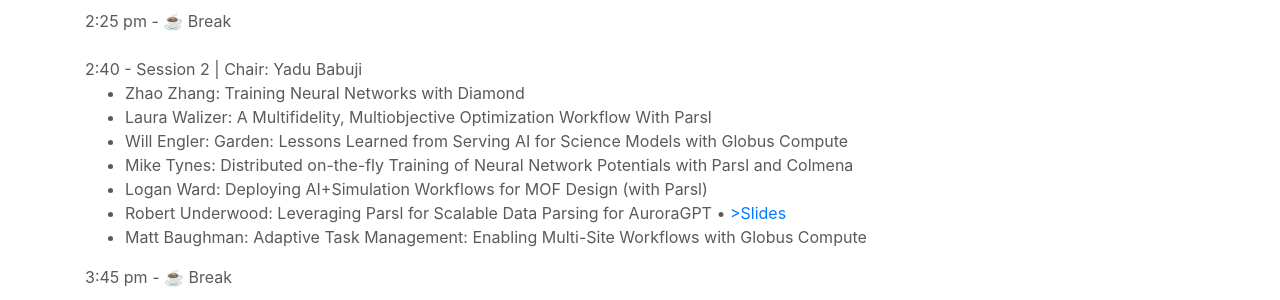
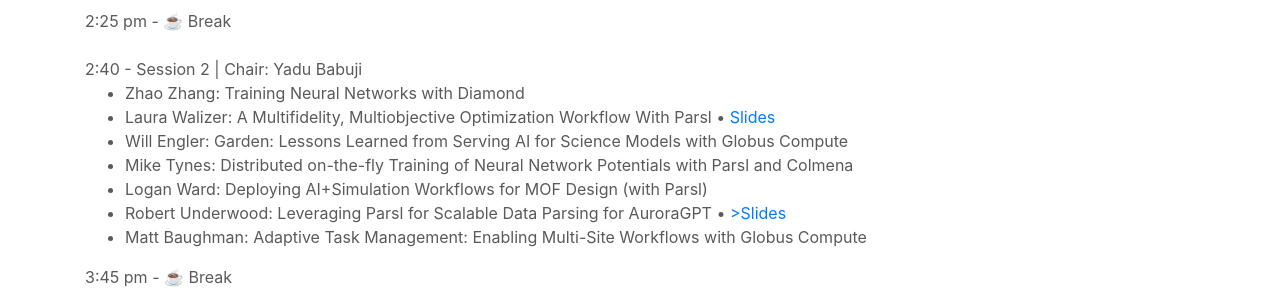
Before and after one commit to Parsl/parsl.github.io, a Jekyll site: the page built from parslfest/parslfest2025.html, in a window 1280 px wide and 900 px high, scrolled down 1369 px. Shown: the part 153-453 px from the top of the window. Built offline with Jekyll 4.4.1, drawn with Linux system fonts in a browser that asks for light colours.

Commit message:
Update parslfest2025.html

```diff
--- a/parslfest/parslfest2025.html
+++ b/parslfest/parslfest2025.html
@@ -151,11 +151,11 @@
       2:40 - Session 2 | Chair: Yadu Babuji
       <ul>
 		<li>Zhao Zhang: Training Neural Networks with Diamond</li>
-		<li>Laura Walizer: A Multifidelity, Multiobjective Optimization Workflow With Parsl</li>
+		<li>Laura Walizer: A Multifidelity, Multiobjective Optimization Workflow With Parsl • <a href="https://drive.google.com/file/d/15nRLCqnh_la8S6vw_7edyZYwoBwRPQm9/view?usp=sharing" target="_blank">Slides</a></li>
 		<li>Will Engler: Garden: Lessons Learned from Serving AI for Science Models with Globus Compute</li>
 		<li>Mike Tynes: Distributed on-the-fly Training of Neural Network Potentials with Parsl and Colmena</li>
 		<li>Logan Ward: Deploying AI+Simulation Workflows for MOF Design (with Parsl)</li>
-		<li>Robert Underwood: Leveraging Parsl for Scalable Data Parsing for AuroraGPT • <a href="https://docs.google.com/presentation/d/1DyFF4j2t1lhnms0tqpurSbvn5Kw-IyYoXKHGbNTQ4UE/edit?usp=drive_link" target="_blank">>Slides</a></li>
+		<li>Robert Underwood: Leveraging Parsl for Scalable Data Parsing for AuroraGPT • <a href="https://drive.google.com/file/d/1HQiJXXD5I6zYoTsJkKteTOFZD-WJ6wrf/view?usp=sharing" target="_blank">>Slides</a></li>
 		<li>Matt Baughman: Adaptive Task Management: Enabling Multi-Site Workflows with Globus Compute</li>
       </ul>
 
@@ -166,7 +166,7 @@
 		<li>Benoit Cote: Deploying Inference Services at ALCF</li>
 		<li>Josh Bryan: Globus Compute Past and Future</li>
 		<li>Chris Janidlo: Globus Compute Serialization Overview</li>
-		<li>Pedro Enrique Martinez Fernandez: Globus Compute + DataLad: Provenance-Based Workflow Scheduling in Remote Infrastructure • <a href="https://docs.google.com/presentation/d/1UaLLNDPKFYm215S6p517pPyqWCrr1F9w/edit?usp=drive_link&ouid=118229412412975972502&rtpof=true&sd=true" target="_blank">>Slides</a></li>
+		<li>Pedro Enrique Martinez Fernandez: Globus Compute + DataLad: Provenance-Based Workflow Scheduling in Remote Infrastructure • <a href="https://drive.google.com/file/d/1qzhQ7-S_QMzmiLz6ediKMWOT1kJDnM3u/view?usp=drive_link" target="_blank">>Slides</a></li>
 		<li>Valerie Hayot-Sasson: Facilitating Reproducibility Evaluations on HPC with Globus Compute and GitHub Actions</li>
 		<li>Arham Khan: LSHBloom: Memory-efficient, Extreme-scale Document Deduplication</li>
 		<li>Joshua Herman: Accelerating QMCPy Notebook Tests with Parsl</li>
@@ -209,7 +209,7 @@
 		<li>Dan Dietz: Globus Compute at OLCF</li>
 		<li>Geoffrey Lentner: Enabling Science for NSF ACCESS via Globus Compute</li>
 		<li>Naomi Kolodisner: Adaptive Tool Selection in a Scalable Genomics Pipeline</li>
-        <li>Alex Brace: Fast Homology Detection Across 250M Proteins with Deep Learning • <a href="https://drive.google.com/file/d/1MjpMsVLeMJoz4r5CqfVDPqQDL2ZgZl8h/view?usp=sharing" target="_blank">>Slides</a></li>
+        <li>Alex Brace: Fast Homology Detection Across 250M Proteins with Deep Learning • <a href="https://drive.google.com/file/d/1Pu5usVYi71gtXJzXCyoA-PjybhLcTSsE/view?usp=drive_link" target="_blank">>Slides</a></li>
       </ul>
 
       12:30 p.m. - 🍴 Lunch (provided)<br /><br />
```
